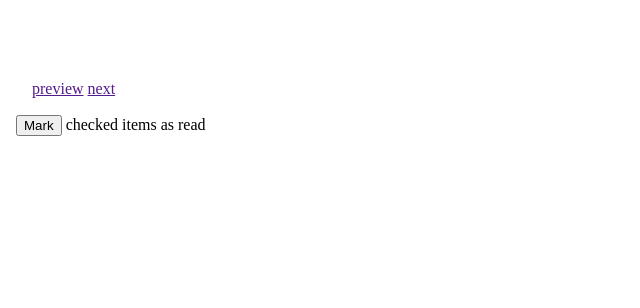
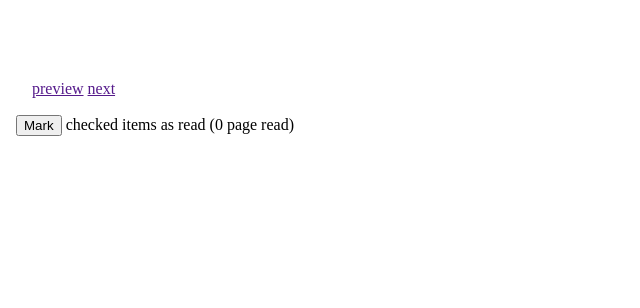
Before and after one commit to peecky/yandere-trace, a PHP site: page /view.php in a window 1280 px wide. Shown: the top 308 px of the page, without its empty margins (0-640 px from the left). Run offline with PHP 8.4, Linux system fonts and the light colour scheme; data that the repository does not hold is empty; some libraries are stand-ins or nearby versions.

Commit message:
showing current read pages

```diff
--- a/www/view.php
+++ b/www/view.php
@@ -71,7 +71,7 @@ if ($session["isNormalUser"]) {
 		</li>
 <?php } ?>
 	</ul>
-		<p class="readAction"><input type="submit" value="Mark" id="markPostSubmit" /> checked items as read</p>
+		<p class="readAction"><input type="submit" value="Mark" id="markPostSubmit" /> checked items as read (<span class="readPages">0</span> page read)</p>
 		<input type="hidden" name="action" value="markPosts" />
 		<input type="hidden" name="ajax" value="" />
 		<?= $formInputs ?>
@@ -193,6 +193,10 @@ $('#previews form').submit(function(event) {
 		catch (e) {}
 		if (!success) alert(data);
 		else {
+			var readPages = Number(sessionStorage.readPages || 0) + 1;
+			sessionStorage.readPages = readPages;
+			$('#previews form .readAction .readPages').text(readPages);
+
 			$('#previews ul.thumbnail').empty();
 			if (!requestQueue.length) {
 				postMemos = {};
@@ -218,6 +222,8 @@ $('#previews form').submit(function(event) {
 
 if (page < 0) $('#previews form .readAction').hide();
 })();
+
+$('#previews form .readAction .readPages').text(sessionStorage.reads || 0);
 </script>
 </body>
 </html>
```
